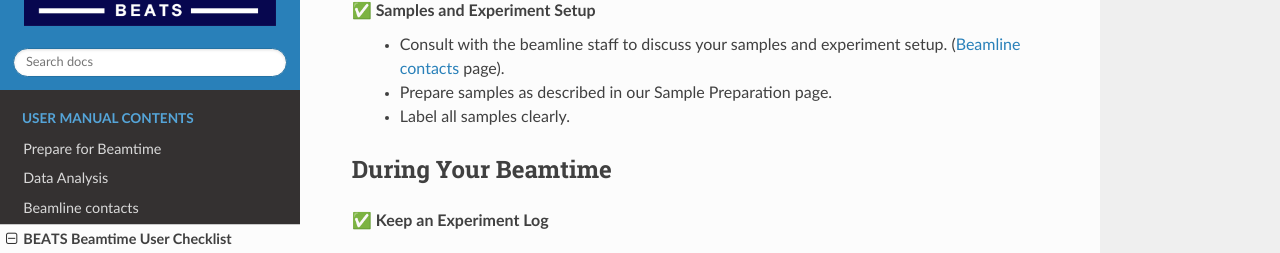
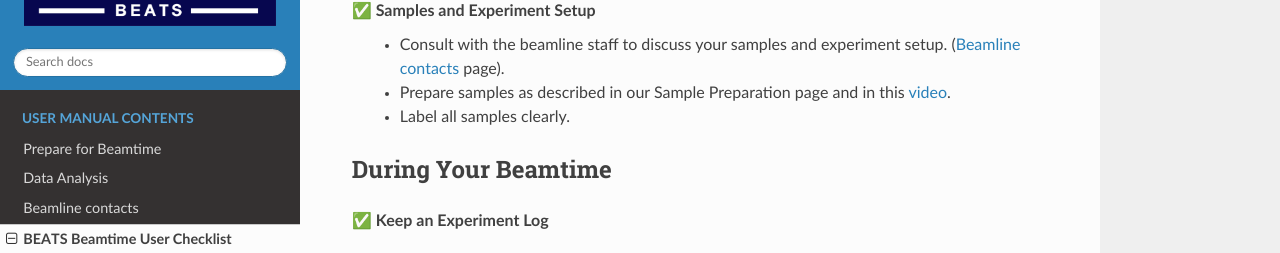
Before and after one commit to SESAME-Synchrotron/BEATS_user_manual, a Sphinx documentation site: the page built from docs/source/user_checklist.rst, in a window 1280 px wide and 900 px high, scrolled down 340 px. Shown: the part 175-428 px from the top of the window. Built offline with Sphinx 7.4.7 and the Read the Docs theme 3.1.0, drawn with Linux system fonts in a browser that asks for light colours; pages that are not in the unit, such as notebooks, are missing from menus.

Commit message:
video link fixed

```diff
--- a/docs/source/prepare.rst
+++ b/docs/source/prepare.rst
@@ -61,7 +61,7 @@
 ---------------------------------------
 
 - The **optimal geometry** for tomography is a **cylinder**.
-- Follow this `**Sample Preparation Video** <https://www.youtube.com/watch?v=dQw4w9WgXcQ>`_.
+- Follow this `Sample Preparation Video <https://www.youtube.com/watch?v=03ZMfrqGOsw>`_.
 - Samples can be mounted on standard magnetic holders at the beamline.
 - Contact the beamline staff if you require adapters or custom mounts.
 
--- a/docs/source/user_checklist.rst
+++ b/docs/source/user_checklist.rst
@@ -21,7 +21,7 @@
 
 ✅ **Samples and Experiment Setup**
    - Consult with the beamline staff to discuss your samples and experiment setup. (:doc:`contacts` page).
-   - Prepare samples as described in our :ref:`Sample Preparation` page.
+   - Prepare samples as described in our :ref:`Sample Preparation` page and in this `video <https://www.youtube.com/watch?v=03ZMfrqGOsw>`_.
    - Label all samples clearly.
 
 -------------------------------------
```
